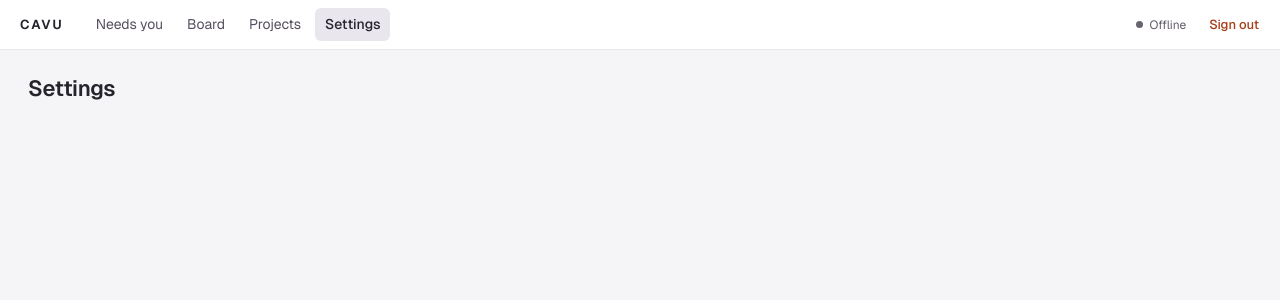
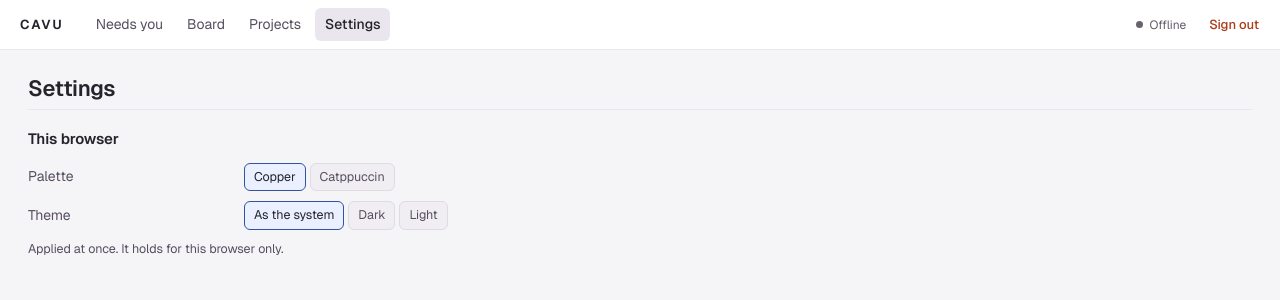
Before and after one commit to mhersson/cavu, a React (Vite) app in the folder web/: page /settings in a window 1280 px wide. Shown: the top 300 px of the page. Built offline with nearby package versions, Linux system fonts and the light colour scheme; no server answers.

Commit message:
feat(web): add the look's section to Settings
- the palette and the theme are groups of buttons applied at once, with no Save
- the section says the choice holds for this browser only

```diff
--- a/web/src/pages/Settings/Settings.css
+++ b/web/src/pages/Settings/Settings.css
@@ -1 +1,35 @@
-/* Rules of this page only. */
+.set > section {
+  border-top: 1px solid var(--bg2);
+  padding: 18px 0 22px;
+}
+
+.set h2 {
+  font-size: 15px;
+  font-weight: 600;
+  margin: 0 0 12px;
+}
+
+.frow {
+  display: grid;
+  grid-template-columns: 200px minmax(0, 1fr);
+  gap: 8px 16px;
+  align-items: center;
+  margin-bottom: 10px;
+}
+
+.frow > label {
+  color: var(--grey2);
+}
+
+.set .sub {
+  margin: 4px 0 0;
+  font-size: 12.5px;
+}
+
+@media (max-width: 720px) {
+  .frow {
+    grid-template-columns: minmax(0, 1fr);
+    gap: 4px;
+    margin-bottom: 12px;
+  }
+}
--- a/web/src/pages/Settings/Settings.tsx
+++ b/web/src/pages/Settings/Settings.tsx
@@ -1,10 +1,53 @@
 import PageHead from '../../components/PageHead.tsx'
+import { useLook } from '../../theme/theme.ts'
+import type { Look } from '../../theme/theme.ts'
 import './Settings.css'
 
+const palettes: [Look['palette'], string][] = [
+  ['copper', 'Copper'],
+  ['catppuccin', 'Catppuccin'],
+]
+
+const themes: [Look['theme'], string][] = [
+  ['system', 'As the system'],
+  ['dark', 'Dark'],
+  ['light', 'Light'],
+]
+
+function Choice<T extends string>({ id, label, options, value, onChange }: {
+  id: string
+  label: string
+  options: [T, string][]
+  value: T
+  onChange: (v: T) => void
+}) {
+  return (
+    <div className="frow">
+      <label id={id}>{label}</label>
+      <div className="seg" role="radiogroup" aria-labelledby={id}>
+        {options.map(([v, text]) => (
+          <button key={v} role="radio" aria-checked={v === value} className={v === value ? 'on' : ''} onClick={() => onChange(v)}>
+            {text}
+          </button>
+        ))}
+      </div>
+    </div>
+  )
+}
+
 export default function Settings() {
+  const [look, setLook] = useLook()
   return (
     <div className="page">
       <PageHead title="Settings" />
+      <div className="set">
+        <section>
+          <h2>This browser</h2>
+          <Choice id="look-palette" label="Palette" options={palettes} value={look.palette} onChange={(palette) => setLook({ ...look, palette })} />
+          <Choice id="look-theme" label="Theme" options={themes} value={look.theme} onChange={(theme) => setLook({ ...look, theme })} />
+          <p className="sub">Applied at once. It holds for this browser only.</p>
+        </section>
+      </div>
     </div>
   )
 }
```
Also changed, not shown: 1 other file (tests, documents, lock files or other folders).
